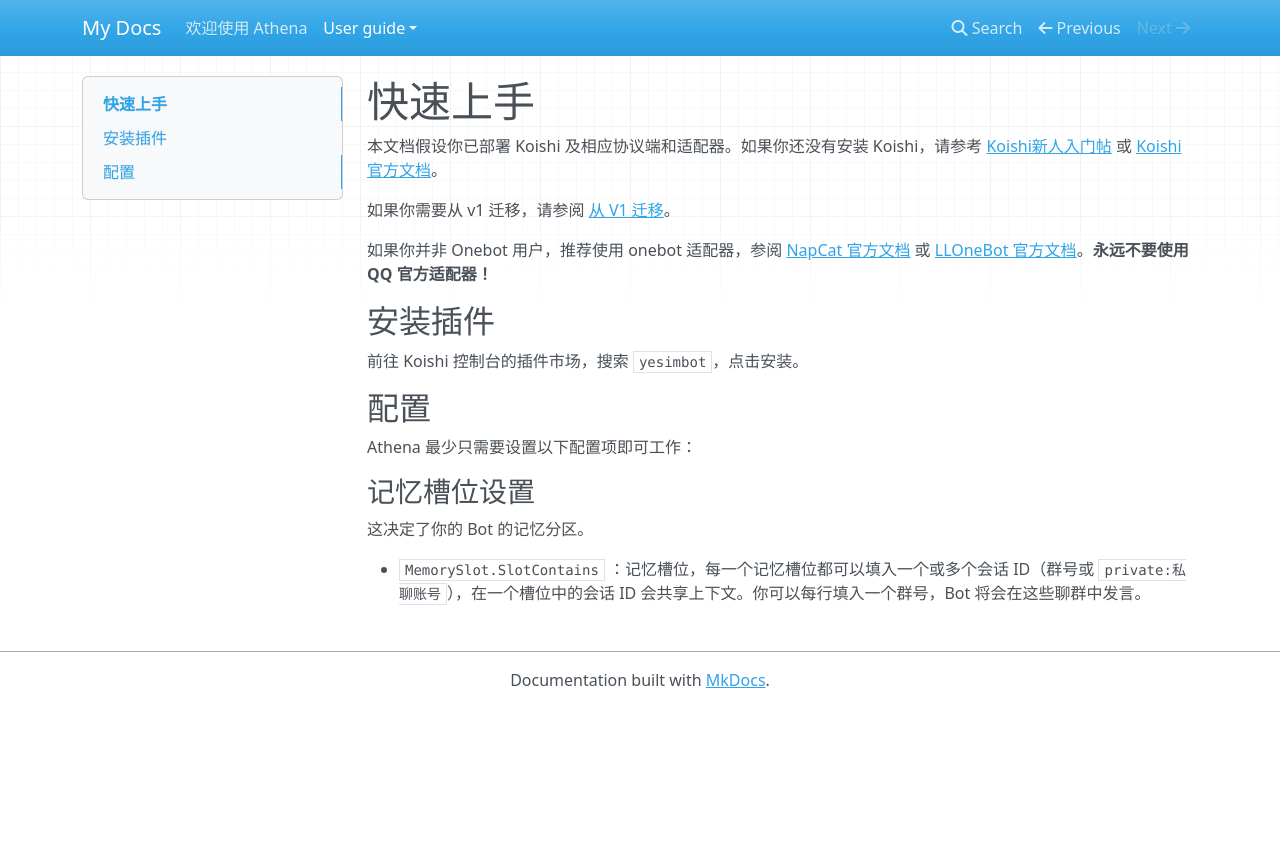
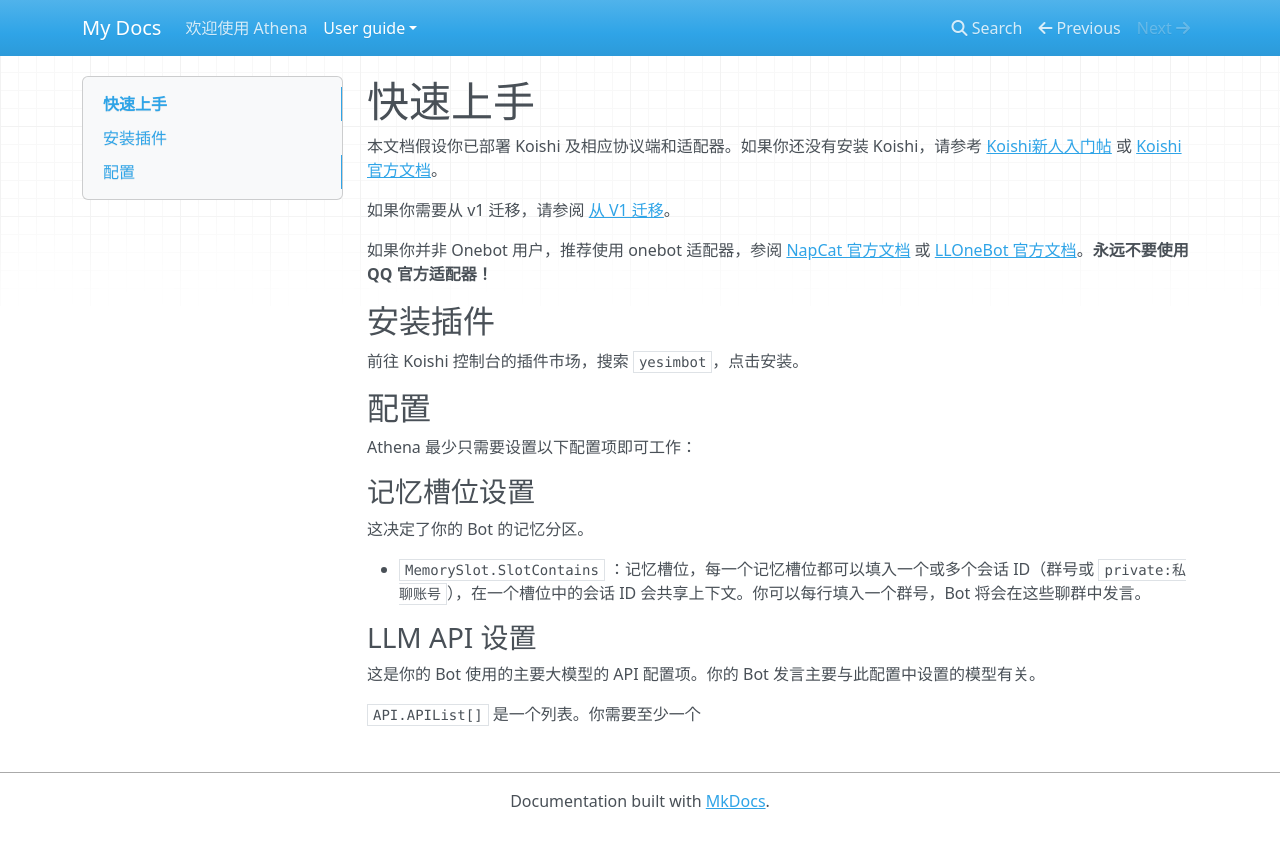
Before and after one commit to HydroGest/AthenaDocsNG, an MkDocs documentation site: the page built from docs/user-guide/getting-started.md.md, in a window 1280 px wide. Shown: the top 848 px of the page. Built offline with MkDocs 1.6.1, drawn with Linux system fonts in a browser that asks for light colours; nearby versions of some CDN libraries.

Commit message:
docs/user-guide/getting-started.md.md updated from https://stackedit.cn/

```diff
--- a/docs/user-guide/getting-started.md.md
+++ b/docs/user-guide/getting-started.md.md
@@ -21,6 +21,11 @@ Athena 最少只需要设置以下配置项即可工作：
 
 - `MemorySlot.SlotContains` ：记忆槽位，每一个记忆槽位都可以填入一个或多个会话 ID（群号或 `private:私聊账号`），在一个槽位中的会话 ID 会共享上下文。你可以每行填入一个群号，Bot 将会在这些聊群中发言。
 
+### LLM API 设置
+
+这是你的 Bot 使用的主要大模型的 API 配置项。你的 Bot 发言主要与此配置中设置的模型有关。
+
+`API.APIList[]` 是一个列表。你需要至少一个
 <!--stackedit_data:
-eyJoaXN0b3J5IjpbLTM0NjkwODk5Ml19
+eyJoaXN0b3J5IjpbMTgzNzA3NzIxNF19
 -->
```
